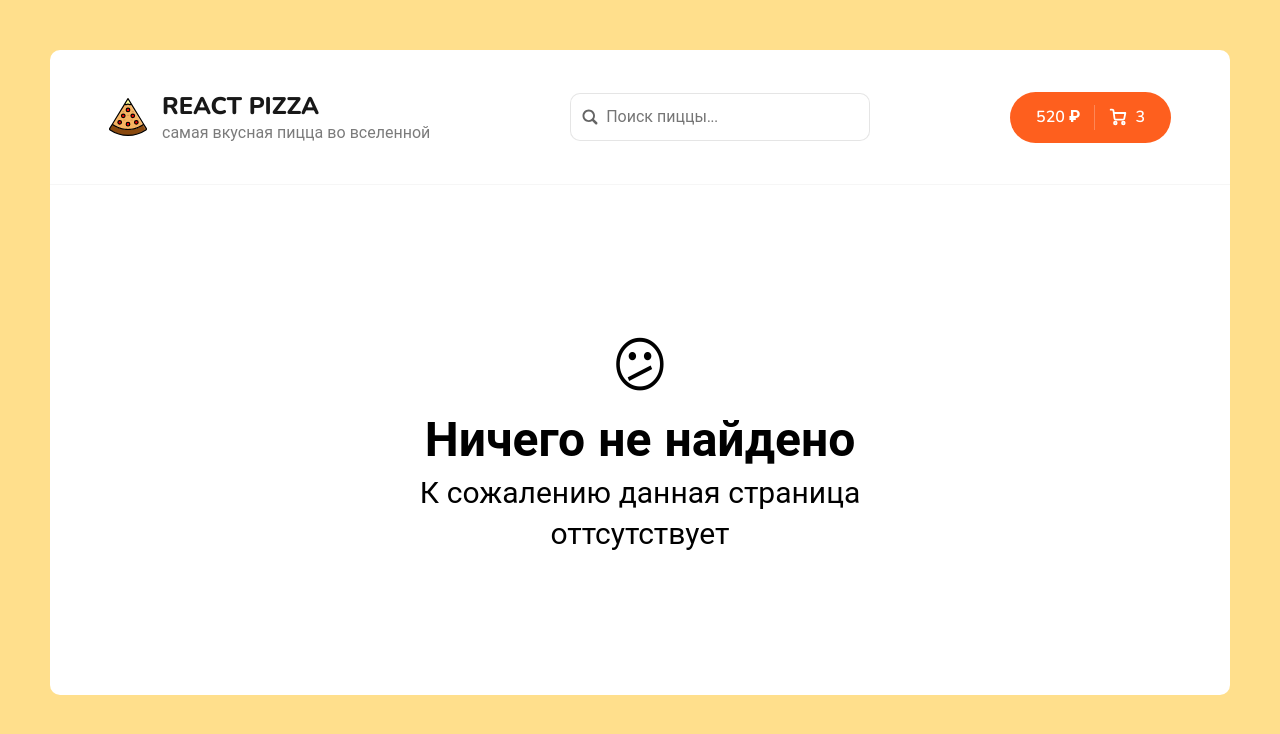
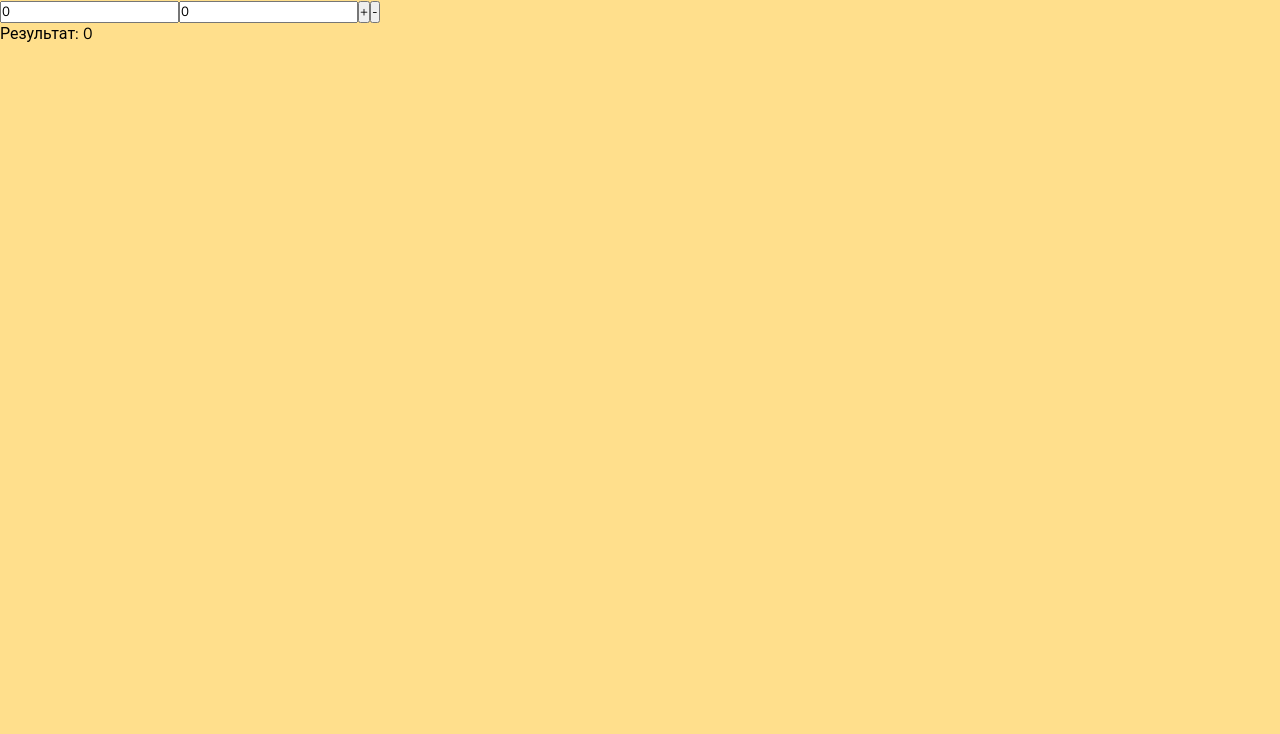
Before and after one commit to Smaneseses/react-curse, a React (Create React App) app: page /pizza/1 in a window 1280 px wide. Shown: the top 734 px of the page. Built offline with nearby package versions, Linux system fonts and the light colour scheme.

Commit message:
#12 redux реализовал примитивный калькулятор

```diff
--- a/package.json
+++ b/package.json
@@ -3,6 +3,7 @@
   "version": "0.1.0",
   "private": true,
   "dependencies": {
+    "@reduxjs/toolkit": "^2.8.2",
     "@testing-library/dom": "^10.4.0",
     "@testing-library/jest-dom": "^6.6.3",
     "@testing-library/react": "^16.3.0",
@@ -11,6 +12,7 @@
     "react-content-loader": "^7.0.2",
     "react-dom": "^19.1.0",
     "react-paginate": "^8.3.0",
+    "react-redux": "^9.2.0",
     "react-router-dom": "^7.6.1",
     "react-scripts": "5.0.1",
     "sass": "^1.89.0",
--- a/src/App.js
+++ b/src/App.js
@@ -1,5 +1,12 @@
 import React from 'react';
 import { Routes, Route } from 'react-router-dom';
+import { useSelector, useDispatch } from 'react-redux';
+import {
+  setFirstItem,
+  setSecondItem,
+  addNumbers,
+  subtractNumbers,
+} from './redux/slices/calculateSlice';
 
 import Header from './components/Header';
 
@@ -13,19 +20,39 @@ export const SearchContext = React.createContext();
 
 function App() {
   const [searchValue, setSearchValue] = React.useState('');
+  const { firstItem, secondItem, result } = useSelector((state) => state.calculate);
+  const dispatch = useDispatch();
+  console.log(firstItem, secondItem);
   return (
-    <SearchContext.Provider value={{ searchValue, setSearchValue }}>
-      <div className="wrapper">
-        <Header />
-        <div className="content">
-          <Routes>
-            <Route path="/" element={<Home />} />
-            <Route path="/Cart" element={<Cart />} />
-            <Route path="*" element={<NotFound />} />
-          </Routes>
-        </div>
-      </div>
-    </SearchContext.Provider>
+    <div>
+      <input
+        type="number"
+        value={firstItem}
+        onChange={(event) => dispatch(setFirstItem(Number(event.target.value)))}
+      />
+      <input
+        type="number"
+        value={secondItem}
+        onChange={(event) => dispatch(setSecondItem(Number(event.target.value)))}
+      />
+
+      <button onClick={() => dispatch(addNumbers())}>+</button>
+      <button onClick={() => dispatch(subtractNumbers())}>-</button>
+
+      <div>Результат: {result}</div>
+    </div>
+    // <SearchContext.Provider value={{ searchValue, setSearchValue }}>
+    //   <div className="wrapper">
+    //     <Header />
+    //     <div className="content">
+    //       <Routes>
+    //         <Route path="/" element={<Home />} />
+    //         <Route path="/Cart" element={<Cart />} />
+    //         <Route path="*" element={<NotFound />} />
+    //       </Routes>
+    //     </div>
+    //   </div>
+    // </SearchContext.Provider>
   );
 }
 
--- a/src/index.js
+++ b/src/index.js
@@ -1,14 +1,18 @@
 import React from 'react';
 import ReactDOM from 'react-dom/client';
 import { BrowserRouter } from 'react-router-dom';
+import { store } from './redux/store';
+import { Provider } from 'react-redux';
 
 import App from './App';
 
 const root = ReactDOM.createRoot(document.getElementById('root'));
 root.render(
-  <BrowserRouter>
-    <App />
-  </BrowserRouter>,
+  <Provider store={store}>
+    <BrowserRouter>
+      <App />
+    </BrowserRouter>
+  </Provider>,
 );
 
 // rfc
--- /dev/null
+++ b/src/redux/slices/calculateSlice.js
@@ -0,0 +1,30 @@
+import { createSlice } from '@reduxjs/toolkit';
+
+const initialState = {
+  firstItem: 0,
+  secondItem: 0,
+  result: 0,
+};
+
+export const calculateSlice = createSlice({
+  name: 'calculator',
+  initialState,
+  reducers: {
+    setFirstItem: (state, action) => {
+      state.firstItem = action.payload;
+    },
+    setSecondItem: (state, action) => {
+      state.secondItem = action.payload;
+    },
+    addNumbers: (state) => {
+      state.result = state.firstItem + state.secondItem;
+    },
+    subtractNumbers: (state) => {
+      state.result = state.firstItem - state.secondItem;
+    },
+  },
+});
+
+export const { setFirstItem, setSecondItem, addNumbers, subtractNumbers } = calculateSlice.actions;
+
+export default calculateSlice.reducer;
--- /dev/null
+++ b/src/redux/store.js
@@ -0,0 +1,8 @@
+import { configureStore } from '@reduxjs/toolkit';
+import calculateReducer from './slices/calculateSlice';
+
+export const store = configureStore({
+  reducer: {
+    calculate: calculateReducer,
+  },
+});
```
Also changed, not shown: 1 other file (tests, documents, lock files or other folders).
